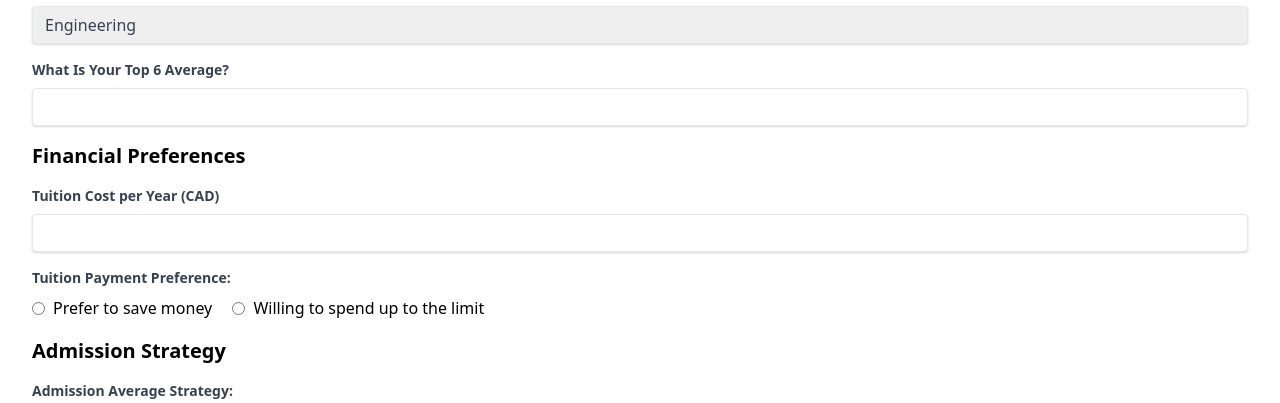
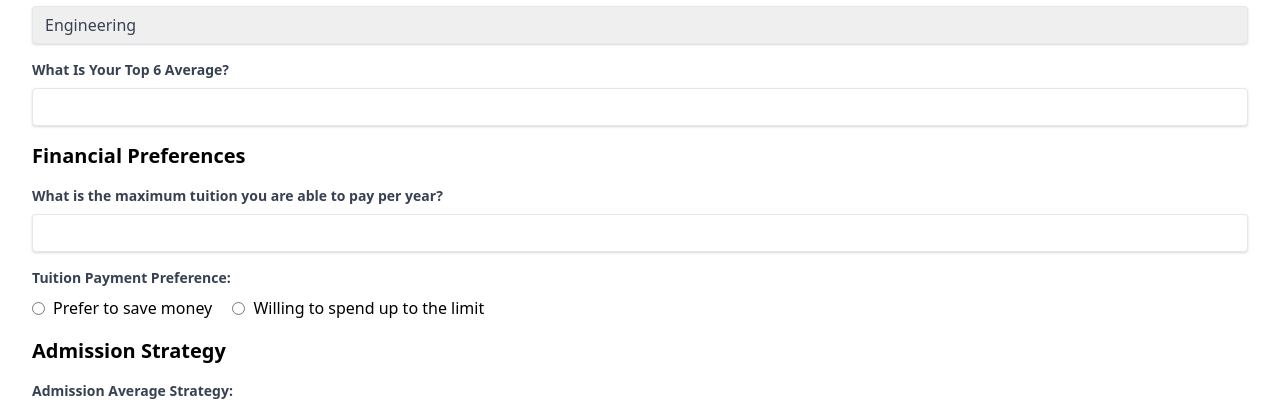
Before and after one commit to Yaathavi/MSCI-436, a Flask app: page / in a window 1280 px wide. Shown: the part 242-645 px from the top of the page. Run offline with Flask 3, Linux system fonts and the light colour scheme.

Commit message:
Update index.html

```diff
--- a/flask-server/templates/index.html
+++ b/flask-server/templates/index.html
@@ -73,7 +73,7 @@
             class="block text-gray-700 text-sm font-bold mb-2"
             for="tuition"
           >
-            Tuition Cost per Year (CAD)
+            What is the maximum tuition you are able to pay per year?
           </label>
           <input
             id="tuition"
```
